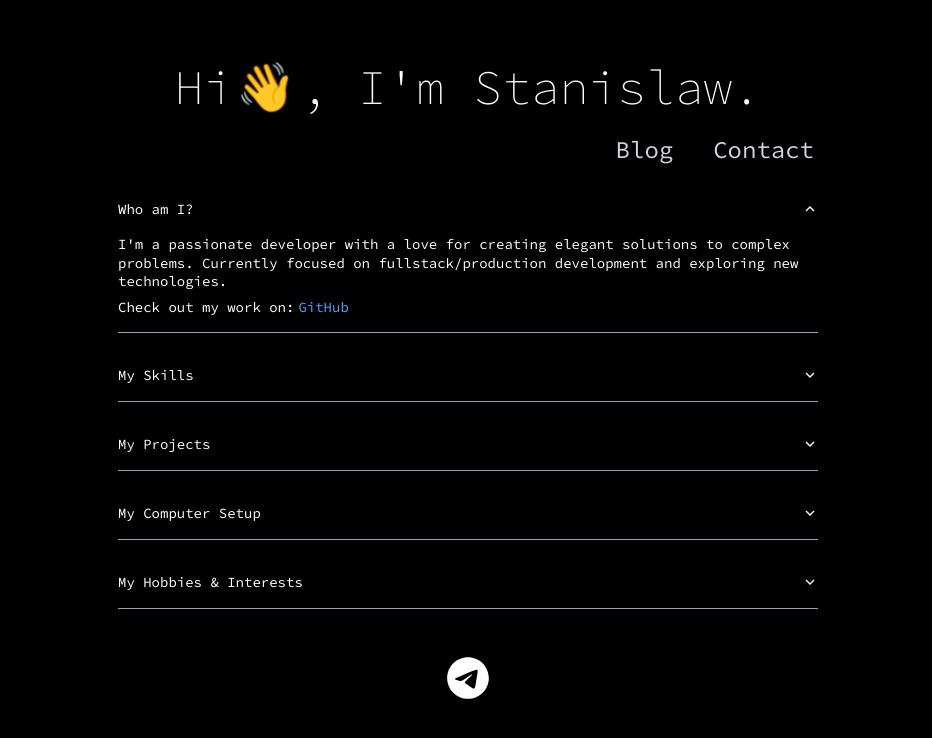
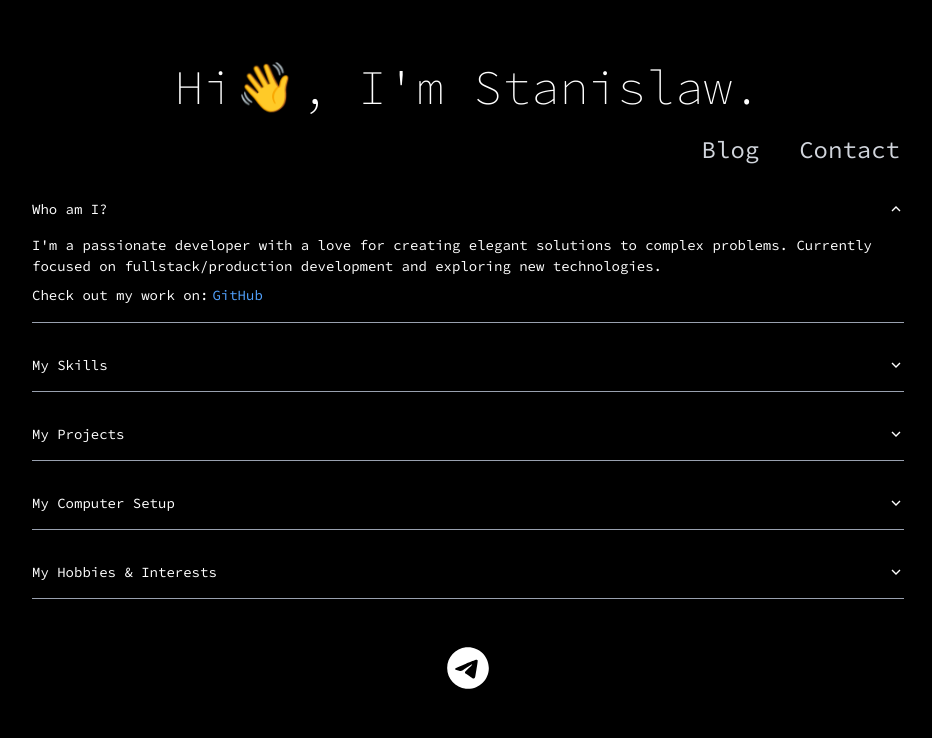
Before and after one commit to cxrsedhappy/portfolio, a React (Vite) app in the folder frontend/: page / in a window 1280 px wide. Shown: the top 738 px of the page, without its empty margins (172-1104 px from the left). Built offline with nearby package versions, Linux system fonts and the light colour scheme.

Commit message:
Redesign.

```diff
--- a/frontend/src/App.css
+++ b/frontend/src/App.css
@@ -7,10 +7,6 @@
   50% { transform: rotate(10deg); }
   60% { transform: rotate(0deg); }
   100% { transform: rotate(0deg); }
-}
-
-body {
-  background-color: #000000;
 }
 
 button:focus {
@@ -28,69 +24,10 @@ button:focus {
   font-weight: 300;
 }
 
-/* Terminal/Console Styling */
-.terminal {
-  background-color: #121212;
-  border-radius: 6px;
-  padding: 12px;
-  font-family: 'Source Code Pro', monospace;
-  box-shadow: 0 4px 6px rgba(0, 0, 0, 0.3);
-  border: 1px solid #333333;
-}
-
-.terminal-header {
-  display: flex;
-  justify-content: space-between;
-  align-items: center;
-  margin-bottom: 10px;
-  border-bottom: 1px solid #333333;
-  padding-bottom: 6px;
-}
-
-.terminal-title {
-  color: #bd93f9;
-  font-size: 0.9rem;
-  font-weight: 400;
-  text-overflow: ellipsis;
-}
-
-.terminal-buttons {
-  display: flex;
-  gap: 6px;
-}
-
-.terminal-button {
-  width: 12px;
-  height: 12px;
-  border-radius: 50%;
-}
-
-.terminal-close { background-color: #f7768e; }
-.terminal-minimize { background-color: #e0af68; }
-.terminal-maximize { background-color: #9ece6a; }
-
-.prompt {
-  color: #bd93f9;
-  margin-right: 8px;
-}
-
-.command-highlight {
-  color: #bd93f9;
-}
-
-.command {
-  color: #50fa7b;
-}
-
-.output-line {
-  display: block;
-  margin: 4px 0;
-  color: #f8f8f2;
-  line-height: 1.4;
-}
-
-.highlight {
-  color: #ff79c6;
+.fonts-bold {
+  font-family: 'Source Code Pro Bold', monospace;
+  line-height: 1.3;
+  font-weight: 700;
 }
 
 .arch-blue {
@@ -102,57 +39,14 @@ button:focus {
 }
 
 .arch-info-label {
-  color: #f1fa8c;
+  color: #8be9fd;
   min-width: 120px;
   display: inline-block;
-}
-
-.transition-max-height {
-  transition-timing-function: cubic-bezier(0.4, 0, 0.2, 1);
-}
-
-.max-h-96 {
-  max-height: fit-content(1000px);
-  transition-timing-function: cubic-bezier(0.4, 0, 0.2, 1);
 }
 
 @media (min-width: 768px) {
   .md-w-custom {
     width: calc(50% - 12px); /* 16px = gap/2 */
-  }
-}
-
-.terminal-fixed-height {
-  height: 400px;
-  overflow-y: auto;
-  flex-shrink: 0;
-}
-
-.blog-container {
-  display: flex;
-  flex-direction: column;
-  gap: 1rem;
-}
-
-.sidebar-container {
-  display: flex;
-  flex-direction: column;
-}
-
-@media (min-width: 768px) {
-  .blog-container {
-    flex-direction: row;
-  }
-
-  .sidebar-container {
-    width: 50%;
-    position: sticky;
-    top: 1rem;
-    height: fit-content;
-  }
-
-  .content-container {
-    width: 50%;
   }
 }
 
@@ -315,142 +209,6 @@ button:focus {
   }
 }
 
-.prose {
-  color: #f8f8f2;
-  line-height: 1.8;
-  width: 100%;
-  max-width: 100%;
-  overflow-wrap: break-word;
-  word-wrap: break-word;
-}
-
-.prose h1,
-.prose h2,
-.prose h3,
-.prose h4 {
-  color: #63b3ed;
-  font-weight: 600;
-  margin-top: 1.5em;
-  margin-bottom: 0.8em;
-}
-
-.prose h1 {
-  font-size: 2rem;
-  margin-top: 0;
-}
-
-.prose h2 {
-  font-size: 1.5rem;
-  padding-bottom: 0.3em;
-  border-bottom: 1px solid #44475a;
-}
-
-.prose h3 {
-  font-size: 1.25rem;
-}
-
-.prose p {
-  margin-top: 1.25em;
-  margin-bottom: 1.25em;
-}
-
-.prose a {
-  color: #8be9fd;
-  text-decoration: none;
-}
-
-.prose a:hover {
-  text-decoration: underline;
-}
-
-.prose code {
-  color: #ff79c6;
-  background-color: #282a36;
-  padding: 0.2em 0.4em;
-  border-radius: 3px;
-  font-family: 'Source Code Pro', monospace;
-  font-size: 0.9em;
-  word-break: break-word;
-}
-
-.prose pre {
-  background-color: #1e1e1e;
-  padding: 1em;
-  border-radius: 5px;
-  overflow-x: auto;
-  max-width: 100%;
-  width: 100%;
-}
-
-.prose pre code {
-  display: inline;
-  background-color: transparent;
-  padding: 0;
-  color: #f8f8f2;
-  font-size: 0.9em;
-  white-space: pre;
-  word-break: normal;
-}
-
-.prose ul,
-.prose ol {
-  padding-left: 2em;
-  margin: 1.25em 0;
-}
-
-.prose ul {
-  list-style-type: disc;
-}
-
-.prose ol {
-  list-style-type: decimal;
-}
-
-.prose li {
-  margin-bottom: 0.5em;
-}
-
-.prose blockquote {
-  border-left: 4px solid #8be9fd;
-  padding-left: 1em;
-  margin-left: 0;
-  margin-right: 0;
-  font-style: italic;
-  color: #565f73;
-}
-
-.prose img {
-  max-width: 100%;
-  height: auto;
-  border-radius: 6px;
-  margin: 1.5em 0;
-}
-
-.prose table {
-  width: 100%;
-  border-collapse: collapse;
-  margin: 1.5em 0;
-  display: block;
-  overflow-x: auto;
-}
-
-.prose table th,
-.prose table td {
-  padding: 0.75em;
-  border: 1px solid #44475a;
-}
-
-.prose table th {
-  background-color: #282a36;
-  font-weight: 600;
-}
-
-.prose hr {
-  border: 0;
-  border-top: 1px solid #44475a;
-  margin: 2em 0;
-}
-
 @keyframes fadeIn {
   from { opacity: 0; }
   to { opacity: 1; }
--- a/frontend/src/App.jsx
+++ b/frontend/src/App.jsx
@@ -94,7 +94,6 @@ export default function App() {
           <Route path="*" element={
             <div className="flex flex-1 items-center justify-center mt-24">
               <motion.div
-                  className={'mt-12'}
                 initial={{ opacity: 0 }}
                 animate={{ opacity: 1 }}
                 exit={{ opacity: 0 }}
--- /dev/null
+++ b/frontend/src/components/Terminal.css
@@ -0,0 +1,80 @@
+:root {
+  --terminal-background: #121212;
+  --terminal-border: #333333;
+
+  --terminal-text: #e4e4dd;
+  --terminal-text-secondary: #bd93f9;
+  --terminal-command: #50fa7b;
+  --terminal-highlight: #ff79c6;
+
+  --terminal-close: #f7768e;
+  --terminal-minimize: #e0af68;
+  --terminal-maximize: #9ece6a;
+}
+
+
+/* Terminal Styling */
+.terminal {
+  background-color: var(--terminal-background);
+  border-radius: 6px;
+  padding: 12px;
+  font-family: 'Source Code Pro', monospace;
+  box-shadow: 0 4px 6px rgba(0, 0, 0, 0.3);
+  border: 1px solid var(--terminal-border);
+  font-size: 14px;
+}
+
+.terminal-header {
+  display: flex;
+  justify-content: space-between;
+  align-items: center;
+  margin-bottom: 10px;
+  border-bottom: 1px solid var(--terminal-border);
+  padding-bottom: 6px;
+}
+
+.terminal-title {
+  color: var(--terminal-text-secondary);
+  font-size: 0.9rem;
+  font-weight: 400;
+  text-overflow: ellipsis;
+}
+
+.terminal-buttons {
+  display: flex;
+  gap: 6px;
+}
+
+.terminal-button {
+  width: 12px;
+  height: 12px;
+  border-radius: 50%;
+}
+
+.terminal-close { background-color: var(--terminal-close); }
+.terminal-minimize { background-color: var(--terminal-minimize); }
+.terminal-maximize { background-color: var(--terminal-maximize); }
+
+.prompt {
+  color: var(--terminal-text-secondary);
+  margin-right: 8px;
+}
+
+.command-highlight {
+  color: var(--terminal-text-secondary);
+}
+
+.command {
+  color: var(--terminal-command);
+}
+
+.output-line {
+  display: block;
+  margin: 4px 0;
+  color: var(--terminal-text);
+  line-height: 1.4;
+}
+
+.highlight {
+  color: var(--terminal-highlight);
+}
--- a/frontend/src/components/Terminal.jsx
+++ b/frontend/src/components/Terminal.jsx
@@ -1,3 +1,5 @@
+import "./Terminal.css"
+
 export default function Terminal({className, title, children }) {
     return (
         <div className={`terminal ${className}`}>
@@ -10,7 +12,7 @@ export default function Terminal({className, title, children }) {
                 <div className="terminal-title">{title}</div>
                 <div style={{width: "40px"}}></div>
             </div>
-            <div className="terminal-body">{children}</div>
+            {children}
         </div>
     );
 }
--- a/frontend/src/index.css
+++ b/frontend/src/index.css
@@ -19,13 +19,15 @@
 
 #root {
     height: 100vh;
+    margin: 0;
+    padding: 0;
 }
 
 body {
   margin: 0;
   padding: 0;
   font-family: 'Source Code Pro Regular', monospace;
-  line-height: 1.3;
+  line-height: 1.5;
   font-weight: inherit;
   font-size: 14px;
   font-kerning: normal;
@@ -37,11 +39,6 @@ body {
   color: #ffffff;
   height: 100vh;
 }
-
-h1 {
-  font-weight: inherit;
-}
-
 
 ::-webkit-scrollbar {
   width: 8px;
--- a/frontend/src/pages/Blog.jsx
+++ b/frontend/src/pages/Blog.jsx
@@ -5,7 +5,7 @@ import Terminal from "../components/Terminal.jsx";
 
 function Help() {
   return (
-    <div>
+    <>
       <p className="output-line">Available commands:</p>
       <p className="output-line">
         <span className="command-highlight">clear</span> - Clear the terminal</p>
@@ -21,18 +21,19 @@ function Help() {
         <span className="command-highlight">page</span> <span className="command">[number]</span> - Go to
         specific page</p>
       <p className="output-line"><span className="command-highlight">help</span> - Show this help</p>
-    </div>
+    </>
   );
 }
 
 export default function Blog() {
-  const selectedPost = useState(null);
   const fadeIn = useState(false)
   const [searchTerm, setSearchTerm] = useState('');
   const [currentPage, setCurrentPage] = useState(1);
   const [currentCommand, setCurrentCommand] = useState('ls -la posts/');
   const [commandHistory, setCommandHistory] = useState([]);
   const [historyIndex, setHistoryIndex] = useState(-1);
+
+  const ME = "stanislaw"
   const postsPerPage = 5;
 
   const blogPosts = [
@@ -212,7 +213,6 @@ These efforts have resulted in steadily increasing organic traffic to my blog.
     }
   ];
 
-  const ME = "stanislaw"
   const topPosts = [...blogPosts].sort((a, b) => b.views - a.views).slice(0, 3);
 
   const handleCommand = (e) => {
@@ -339,7 +339,7 @@ These efforts have resulted in steadily increasing organic traffic to my blog.
                       <Link
                         key={index}
                         to={`/blog/${post.id}`}
-                        className={`block output-line animated-output hover:bg-gray-800 p-1 rounded transition-colors ${selectedPost?.id === post.id ? 'bg-gray-800' : ''}`}
+                        className={`block output-line animated-output hover:bg-gray-800 p-1 rounded transition-colors`}
                         style={{animationDelay: `${index * 150}ms`}}
                       >
                         <span className="text-gray-400">{post.date}</span> <span className="highlight">{post.title.toLowerCase().replace(/ /g, '-')}.md</span> <span className="text-xs text-gray-500 whitespace-nowrap">({post.views} views)</span>
@@ -363,7 +363,7 @@ These efforts have resulted in steadily increasing organic traffic to my blog.
               <Link
                 key={post.id}
                 to={`/blog/${post.id}`}
-                className={`project-card block p-4 mb-2 ${selectedPost?.id === post.id ? 'bg-gray-800' : ''}`}
+                className={`project-card block p-4 mb-2`}
               >
                 <div className="flex justify-between">
                   <h3 className="text-lg text-blue-400">{post.title}</h3>
--- a/frontend/src/pages/Contacts.jsx
+++ b/frontend/src/pages/Contacts.jsx
@@ -1,4 +1,4 @@
-import {useRef, useState} from 'react';
+import { useRef, useState } from 'react';
 import { Link } from "react-router-dom";
 
 import axios from "axios";
--- a/frontend/src/pages/Main.jsx
+++ b/frontend/src/pages/Main.jsx
@@ -1,9 +1,33 @@
 import { useRef, useState } from 'react';
 import { Link } from "react-router-dom";
+
 import Terminal from "../components/Terminal.jsx";
 
 const PC_HOST = "DESKTOP-MAO3BTC";
 const ME = "stanislaw";
+
+export const asciiArt = `
+                     -
+                    .o+\`
+                   'ooo/
+                  \`+oooo:
+                 \`+oooooo:
+                 -+oooooo+:
+               \`/:-:++oooo+:
+              \`/++++/+++++++:
+             \`/++++++++++++++:
+            \`/+++ooooooooooooo/\`
+           ./ooosssso++osssssso+\`
+          .oossssso-\`\`\`\`/ossssss+\`
+         -osssssso.      :ssssssso.
+        :osssssss/        osssso+++.
+       /ossssssss/        +ssssooo/-
+     \`/ossssso+/:-        -:/+osssso+-
+    \`+sso+:-\`                 \`.-/+oso:
+   \`++:.                           \`-/+/
+   .\`                                \`/\`
+`;
+
 const terminalData = [
   { "OS": "EndeavourOS Linux x86_64" }, { "Host": "DESKTOP-MAO3BTC" },
   { "Kernel": "6.7.5-arch1-1" }, { "CPU": "13th Gen Intel(R) Core(TM) i5-13400F 2.50 GHz" },
@@ -13,6 +37,16 @@ const terminalData = [
 ];
 
 const sections = ['aboutMe', 'skills', 'projects', 'computer', 'hobbies'];
+
+const AsciiRenderer = ({ asciiText, className = "" }) => {
+  return (
+    <div className={`hidden sm:block ${className}`}>
+      <pre className="text-[12px] text-gray-400">
+        {asciiText}
+      </pre>
+    </div>
+  );
+};
 
 export default function Main() {
   const [openSections, setOpenSections] = useState({
@@ -69,25 +103,13 @@ export default function Main() {
   );
 
   return (
-    <main className="m-auto w-full max-w-[700px] mt-14">
-      <div className="m-auto px-4 sm:px-0 space-y-4">
+    <main className="m-auto max-w-4xl py-14 px-3 space-y-4">
+
       <h1 className="text-center text-3xl sm:text-5xl fonts">
         Hi<span className="animate-waving-hand inline-block mx-1">👋</span>, I'm Stanislaw.
       </h1>
 
-        <script type="application/ld+json">
-          {`{
-            "@context": "https://schema.org",
-            "@type": "WebApplication",
-            "name": "Personal Fullstack Developer",
-            "description": "My personal portfolio. I am fullstack developer with many skills and I have a big tech stack",
-            "url": "http://spashkov.ru",
-            "applicationCategory": "Fullstack",
-            "operatingSystem": "All"
-          }`}
-        </script>
-
-        <div className="flex justify-center sm:justify-end text-xl sm:text-2xl gap-8 text-gray-300">
+      <div className="flex justify-center text-gray-300 gap-8 sm:justify-end text-xl sm:text-2xl">
         <Link className="group" to="/blog">
           <span className="mx-1 py-1 hover:text-white text-gray-300 transition-colors duration-300">Blog</span>
           <div className="bg-white h-px w-0 group-hover:w-full transition-all duration-500 hidden sm:block"></div>
@@ -122,7 +144,7 @@ export default function Main() {
               <span className="output-line">total 5 directories, 12 files</span>
               {["frontend", "backend", "devops", "tools", "other"].map((dir) =>
                 <span
-                    className="output-line">drwxr-xr-x 2 {ME} {new Date().toLocaleDateString()} {new Date().toLocaleTimeString()}
+                  className="output-line">drwxr-xr-x 2 {ME} {new Date().toLocaleDateString()}
                   <span className="highlight"> {dir}/</span>
                 </span>
               )}
@@ -146,7 +168,7 @@ export default function Main() {
               <span className="command"> ls -la skills/tools</span>
               <div className="mt-2">
                 {["Git", "Docker", "Jenkins"].map((tool) =>
-                    <span className="output-line">-rwxr-xr-x 1 {ME} users 1.7K <span className="arch-blue">{tool}</span></span>
+                  <span className="output-line">-rwxr-xr-x 1 {ME} users 1.7K <span className="highlight">{tool}</span></span>
                 )}
               </div>
             </div>
@@ -201,19 +223,7 @@ export default function Main() {
         <Terminal title={'neofetch'}>
           <div>
             <div className="flex sm:flex-row flex-col mt-2">
-                <div className="hidden sm:block mr-4">
-                  <pre className="text-blue-500">
-                    {`      /\\      `}<br />
-                    {`     /  \\     `}<br />
-                    {`    /    \\    `}<br />
-                    {`   /\\____\\   `}<br />
-                    {`  /      \\    `}<br />
-                    {` /        \\   `}<br />
-                    {`/__________\\  `}<br />
-                    {`               `}<br />
-                    {`               `}<br />
-                  </pre>
-                </div>
+              <AsciiRenderer asciiText={asciiArt} className="mr-4" />
               <div>
                 {terminalData.map((data, index) => (
                   <div key={index} className="arch-info-row">
@@ -239,7 +249,7 @@ export default function Main() {
             </div>
             <div className="mt-3">
               <span className="prompt">{ME}@arch:~$</span>
-                <span className="command highlight"> I use Arch btw</span>
+              <span className="text-[#e4e4dd]"> I use Arch btw</span>
             </div>
           </div>
         </Terminal>
@@ -255,7 +265,7 @@ export default function Main() {
         </div>
       ))}
 
-        <div className="flex gap-6 justify-center py-7">
+      <div className="flex justify-center py-7">
           <Link target="_blank" to="https://t.me/daixe" rel="noopener noreferrer">
             <svg width="50" height="50" viewBox="0 0 24 24" fill="none" xmlns="http://www.w3.org/2000/svg">
               <path
@@ -264,7 +274,7 @@ export default function Main() {
             </svg>
           </Link>
         </div>
-      </div>
+
     </main>
   );
 }
--- /dev/null
+++ b/frontend/src/pages/Post.css
@@ -0,0 +1,136 @@
+:root {
+  --prose-color: #f8f8f2;
+  --prose-bg: #1e1e1e;
+  --prose-header: #63b3ed;
+  --prose-hyperlink: #63b3ed;
+  --blockquote-border: #7698d6;
+  --blockquote-color: #66769c;
+  --table-border: #44475a;
+  --table-bg: #282a36;
+}
+
+
+.prose {
+  color: var(--prose-color);
+  line-height: 1.8;
+  width: 100%;
+  max-width: 100%;
+  overflow-wrap: break-word;
+  word-wrap: break-word;
+}
+
+.prose h1,
+.prose h2,
+.prose h3,
+.prose h4 {
+  color: var(--prose-header);
+  font-weight: 600;
+  margin-top: 1.5em;
+  margin-bottom: 0.8em;
+}
+
+.prose h1 {
+  font-size: 2rem;
+  margin-top: 0;
+}
+
+.prose h2 {
+  font-size: 1.5rem;
+  padding-bottom: 0.3em;
+  border-bottom: 1px solid #44475a;
+}
+
+.prose h3 {
+  font-size: 1.25rem;
+}
+
+.prose p {
+  margin-top: 1.25em;
+  margin-bottom: 1.25em;
+}
+
+.prose a {
+  color: var(--prose-hyperlink);
+  text-decoration: none;
+}
+
+.prose a:hover {
+  text-decoration: underline;
+}
+
+.prose code {
+  color: var(--terminal-highlight);
+  background-color: var(--terminal-background);
+  padding: 0.2em 0.4em;
+  border-radius: 3px;
+  font-family: 'Source Code Pro', monospace;
+  font-size: 0.9em;
+  word-break: break-word;
+}
+
+.prose pre {
+  background-color: var(--prose-bg);
+  border-radius: 5px;
+  overflow-x: auto;
+  max-width: 100%;
+  width: 100%;
+}
+
+.prose pre code {
+  display: inline;
+  background-color: transparent;
+  padding: 0;
+}
+
+.prose ul,
+.prose ol {
+  padding-left: 2em;
+  margin: 1.25em 0;
+}
+
+.prose ul {
+  list-style-type: disc;
+}
+
+.prose ol {
+  list-style-type: decimal;
+}
+
+.prose li {
+  margin-bottom: 0.5em;
+}
+
+.prose blockquote {
+  border-left: 4px solid var(--blockquote-border);
+  padding-left: 1em;
+  margin-left: 0;
+  margin-right: 0;
+  font-style: italic;
+  color: var(--blockquote-color);
+}
+
+.prose img {
+  max-width: 100%;
+  height: auto;
+  border-radius: 6px;
+  margin: 1.5em 0;
+}
+
+.prose table {
+  width: 100%;
+  border-collapse: collapse;
+  margin: 1.5em 0;
+  display: block;
+  overflow-x: auto;
+}
+
+.prose table th,
+.prose table td {
+  padding: 0.75em;
+  border: 1px solid var(--table-border);
+}
+
+.prose table th {
+  background-color: var(--table-bg);
+  font-weight: 600;
+}
--- a/frontend/src/pages/Post.jsx
+++ b/frontend/src/pages/Post.jsx
@@ -10,6 +10,7 @@ import remarkGfm from 'remark-gfm';
 
 import NotFound from "./NotFound.jsx";
 import Terminal from "../components/Terminal.jsx";
+import './Post.css';
 
 export default function Post() {
   const { id } = useParams();
```
Lines whose indentation alone changed are shown as unchanged.
